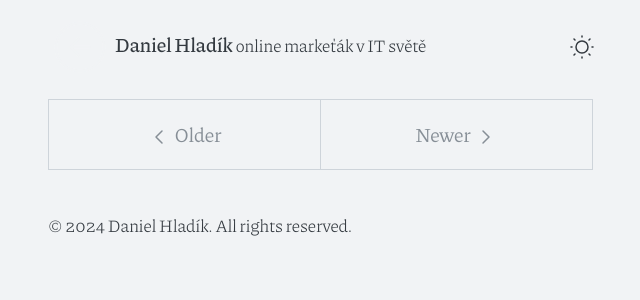
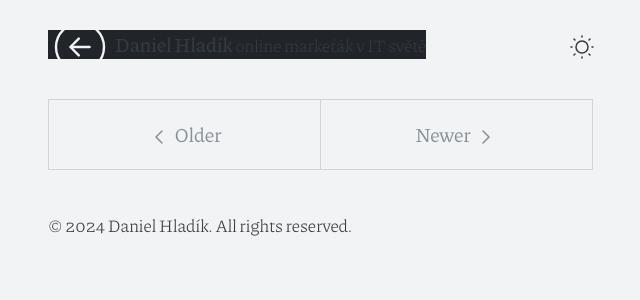
Before and after one commit to Dandee42/dandee42.github.io, a Jekyll site: the page built from posts.md, in a window 1280 px wide. Shown: the top 300 px of the page, without its empty margins (319-959 px from the left). Built offline with Jekyll 4.4.1, drawn with Linux system fonts in a browser that asks for light colours.

Commit message:
Update header

```diff
--- a/_includes/header.html
+++ b/_includes/header.html
@@ -1,5 +1,5 @@
 <header>
-  <div>
+  <div class="header-background">
     <a class="particles-icon icon-link icon-color" href="{{ site.url }}">{% include svg/arrow-left-circled.svg %}</a>
     <a class="site-title" href="{{ site.url }}">{{ site.title }}</a>
     <small>
--- a/_sass/_elements.scss
+++ b/_sass/_elements.scss
@@ -120,6 +120,6 @@ a.reversefootnote {
   }
 }
 
-.icon-color {
-  color: var(--color-text);
+.header-background {
+  background-color: var(--oc-gray-9);
 }
```
